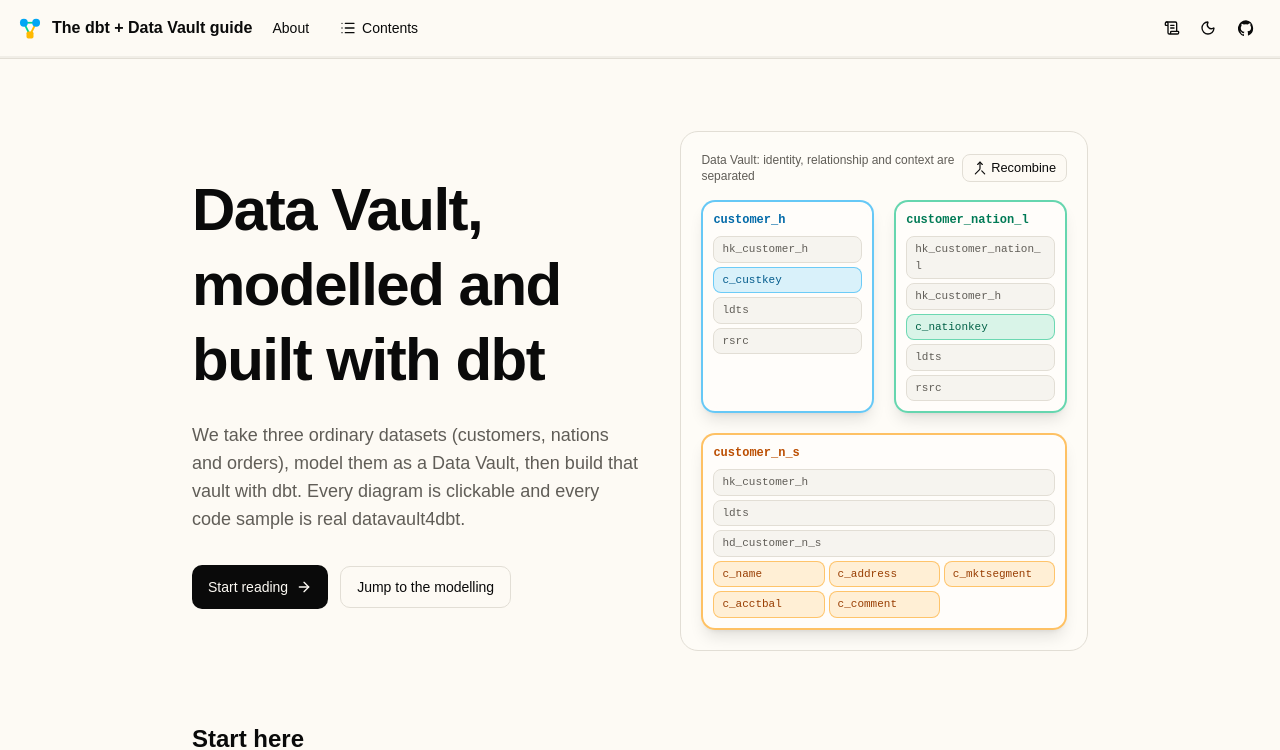
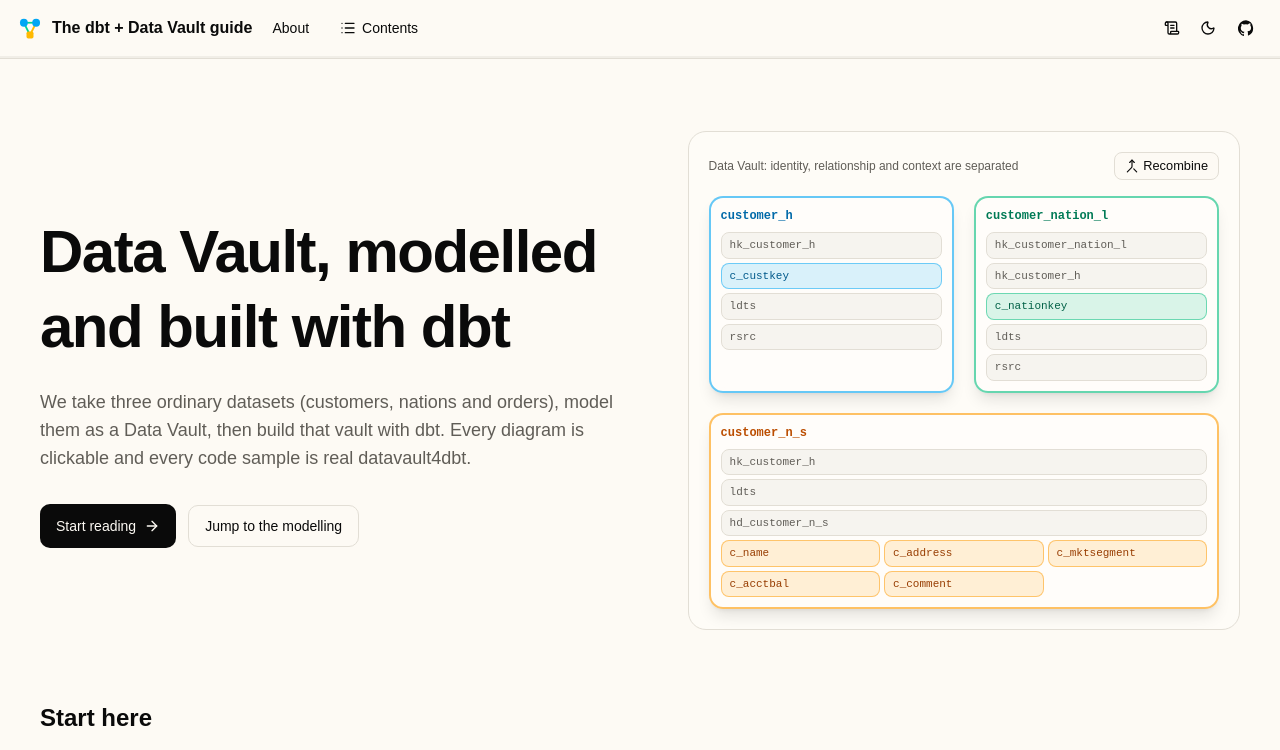
Before and after one commit to peterampazzo/the-dbt-datavault-modern-guide, a React (Vite) app: page / in a window 1280 px wide. Shown: the top 750 px of the page. Built offline with nearby package versions, Linux system fonts and the light colour scheme.

Commit message:
Let interactives use a wider column than the text
Co-Authored-By: Devin AI <158243242+devin-ai-integration[bot]@users.noreply.github.com>

```diff
--- a/src/components/Layout.tsx
+++ b/src/components/Layout.tsx
@@ -248,7 +248,7 @@ export function Layout() {
             </ul>
           </nav>
         </dialog>
-        <main className="relative mx-auto w-full max-w-[60rem] px-5 py-12 md:px-8">
+        <main className="relative mx-auto w-full max-w-[84rem] px-5 py-12 md:px-10">
           <Suspense fallback={<div className="h-96 rounded-xl motion-safe:animate-pulse bg-muted/40" />}>
             <Outlet />
           </Suspense>
```
